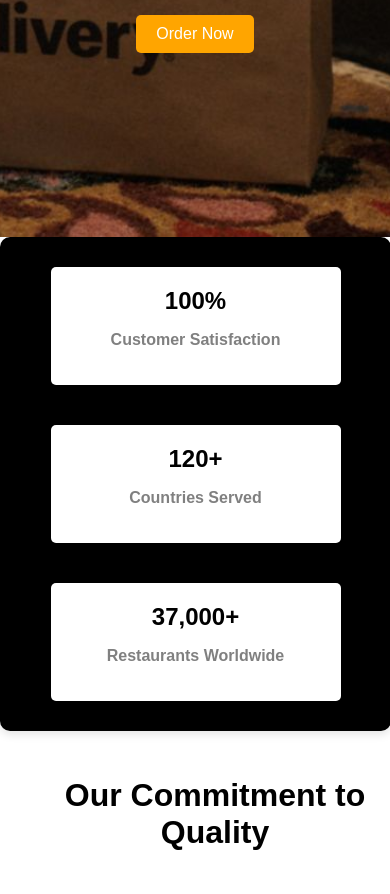
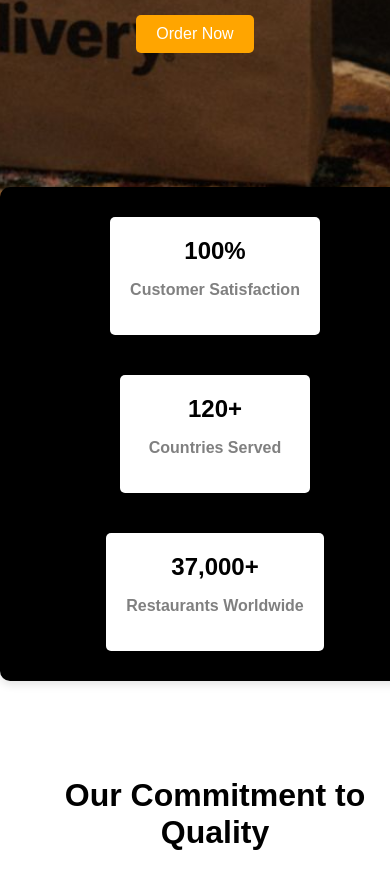
Before and after one commit to MARCOVARGAS29/proyecto2, a plain HTML site: page index.html in a window 390 px wide. Shown: the part 590-1484 px from the top of the page. Drawn offline with Linux system fonts and the light colour scheme.

Commit message:
tercer commit

```diff
--- a/index.html
+++ b/index.html
@@ -101,13 +101,7 @@
     </div>
 
 
-    <div class="quality-section">
-        <div class="quality-content">
-            <h2>Exceptional Quality in Every Meal</h2>
-            <p>McDonald's is dedicated to providing unmatched quality in every meal we serve. With high standards and a focus on excellence, we ensure every bite is delicious and satisfying.</p>
-            <a href="#" class="quality-btn">Order Now</a>
-        </div>
-    </div>
+
 
 
     <div class="testimonials-section">
--- a/stilos1.css
+++ b/stilos1.css
@@ -1,10 +1,8 @@
-
 body {
     margin: 0;
     font-family: Arial, sans-serif;
-    overflow-x: hidden
+    overflow-x: hidden;
 }
-
 
 .hero-background {
     background-image: url('inicio-1.jpg');
@@ -31,7 +29,8 @@ body {
     gap: 15px;
 }
 
-.header .menu a, .header .quote-button {
+.header .menu a,
+.header .quote-button {
     color: white;
     text-decoration: none;
     font-size: 1rem;
@@ -42,7 +41,6 @@ body {
     padding: 10px 20px;
     border-radius: 5px;
 }
-
 
 .hero {
     height: 70vh;
@@ -71,7 +69,6 @@ body {
     color: white;
     text-decoration: none;
 }
-
 
 .impact-section {
     background-color: black;
@@ -108,7 +105,6 @@ body {
     font-size: 1rem;
     color: gray;
 }
-
 
 .services-section {
     padding-top: 50px;
@@ -179,7 +175,6 @@ body {
     background-image: url('dos.jpg');
 }
 
-
 .why-us-section {
     background-color: #f2f2f2;
     padding: 50px 20px;
@@ -188,7 +183,8 @@ body {
     gap: 20px;
 }
 
-.why-us-content, .why-us-experience {
+.why-us-content,
+.why-us-experience {
     display: flex;
     align-items: center;
     gap: 20px;
@@ -199,7 +195,8 @@ body {
     flex-direction: row-reverse;
 }
 
-.why-us-content-text, .why-us-experience-text {
+.why-us-content-text,
+.why-us-experience-text {
     width: 50%;
     text-align: left;
     min-width: 300px;
@@ -218,7 +215,8 @@ body {
     margin-top: 0;
 }
 
-.why-us-content-text p, .why-us-experience-text p {
+.why-us-content-text p,
+.why-us-experience-text p {
     font-size: 1.2rem;
     line-height: 1.6;
     color: #333;
@@ -235,12 +233,14 @@ body {
     color: #333;
 }
 
-.why-us-image, .why-us-experience-image {
+.why-us-image,
+.why-us-experience-image {
     width: 50%;
     min-width: 300px;
 }
 
-.why-us-image img, .why-us-experience-image img {
+.why-us-image img,
+.why-us-experience-image img {
     width: 100%;
     height: 300px;
     object-fit: cover;
@@ -486,22 +486,4 @@ body {
         padding: 20px;
         text-align: center;
     }
-    .impact-section {
-        width: 90%; /* Asegura que ocupe la mayor parte del ancho de la pantalla */
-        margin: 0 auto; /* Centra la sección en la pantalla */
-        padding: 20px; /* Reduce el padding para dispositivos pequeños */
-        top: 0; /* Ajusta la posición para eliminar el desplazamiento */
-    }
-
-    .impact-stats {
-        flex-direction: column; /* Coloca los elementos en una columna */
-        align-items: center; /* Centra el contenido */
-        gap: 20px; /* Agrega espacio entre elementos */
-    }
-
-    .impact-stats div {
-        width: 100%; /* Asegura que cada estadística ocupe todo el ancho disponible */
-        max-width: 250px; /* Limita el ancho máximo para una visualización uniforme */
-        margin: 10px 0; /* Espacio vertical entre las tarjetas */
-    }
 }
```
